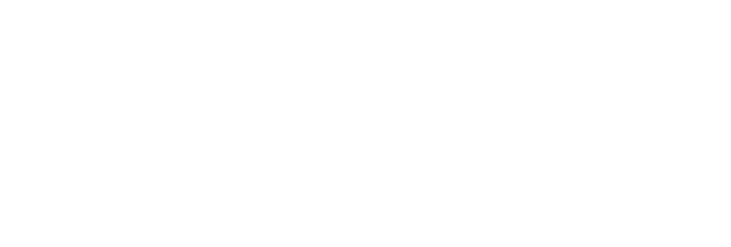
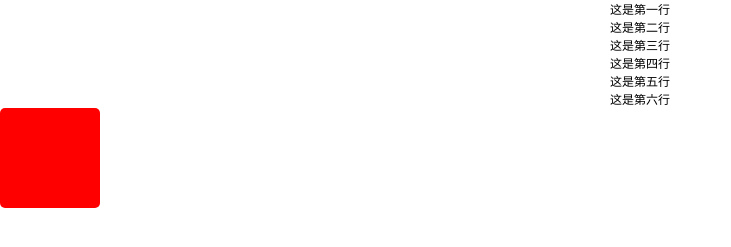
Before and after one commit to ansheng1021/textScroll, a plain HTML site: page demo.html in a window 1280 px wide. Shown: the whole page, without its empty margins (0-731 px from the left). Drawn offline with nearby package versions, Linux system fonts and the light colour scheme.

Commit message:
version -1.3

```diff
--- a/demo.html
+++ b/demo.html
@@ -6,8 +6,9 @@
           content="width=device-width, user-scalable=no, initial-scale=1.0, maximum-scale=1.0, minimum-scale=1.0">
     <meta http-equiv="X-UA-Compatible" content="ie=edge">
     <title>Document</title>
-    <script src="js/jquery-1.7.1.min.js"></script>
-    <script src="js/textScroll.min.js"></script>
+    <script src="jquery-1.7.1.min.js"></script>
+    <script src="textScroll.js"></script>
+    <script src="snow.js"></script>
 </head>
 <style>
     body ,html{
@@ -19,9 +20,20 @@
         margin: 0;
         list-style: none;
         text-align: center;
+        color: black;
+        font-size: 12px;
+    }
+    .test{
+        width: 100px;
+        height: 100px;
+        background: red;
+        -webkit-border-radius: 5px;
+        -moz-border-radius: 5px;
+        border-radius: 5px;
     }
 </style>
 <body>
+    <div class="body"></div>
     <ul id="test">
         <li>这是第一行</li>
         <li>这是第二行</li>
@@ -29,10 +41,19 @@
         <li>这是第四行</li>
         <li>这是第五行</li>
         <li>这是第六行</li>
+
     </ul>
+<div class="test"></div>
 </body>
 <script>
-    $('#test').textScroll('100%',100,500)
+    // $('#test').textScroll('100%',700,500)
+    // $('.body').snow()
+    // $('li').on('click',function () {
+    //     $.eject('123')
+    // })
+    $(document).click(function (e) {
+        console.log($(e.target).getStyle());
+    })
     /*
       需要哪个元素进行滚动就给这个元素调用一下textScroll方法
       可以传入三个值 width,height,speed
```
